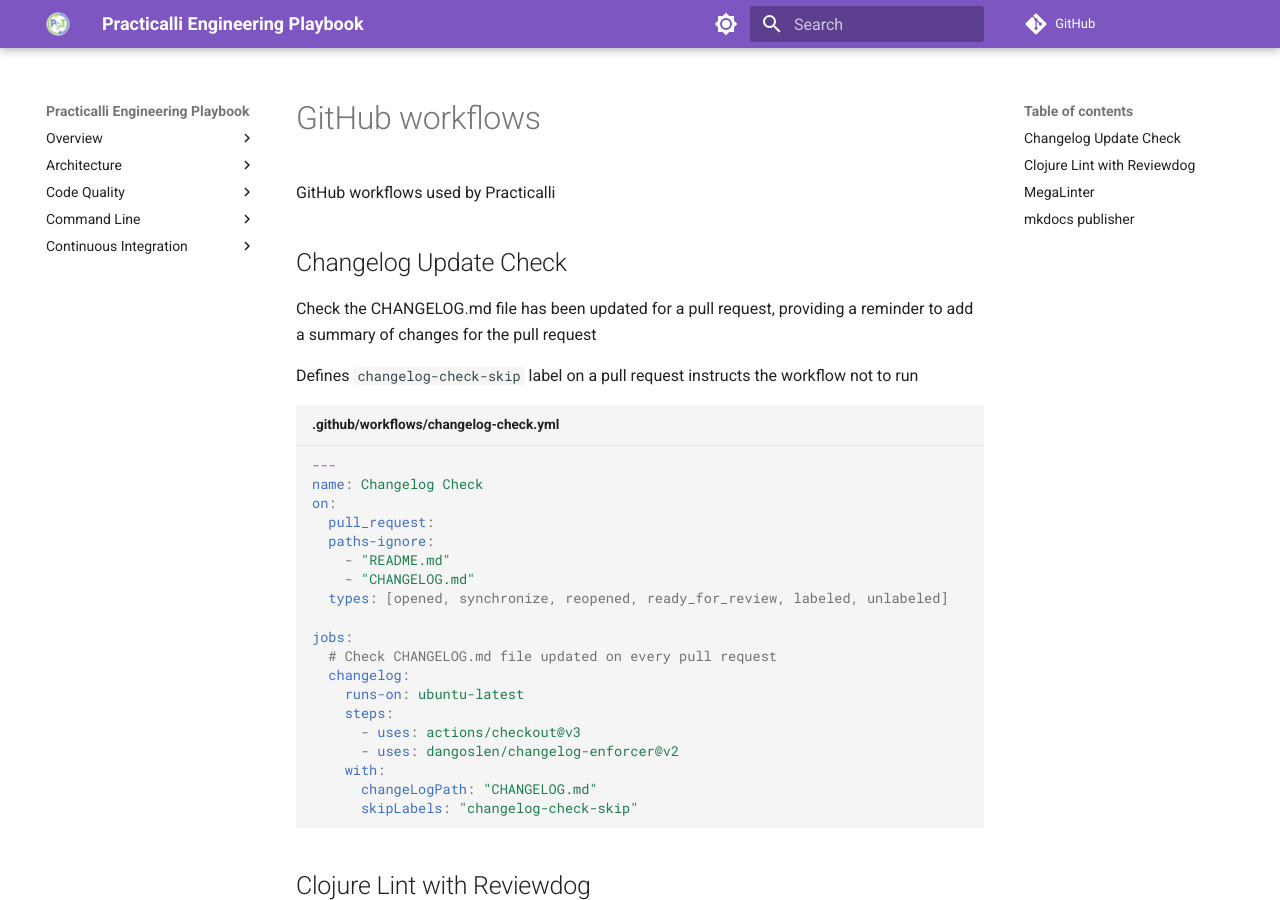
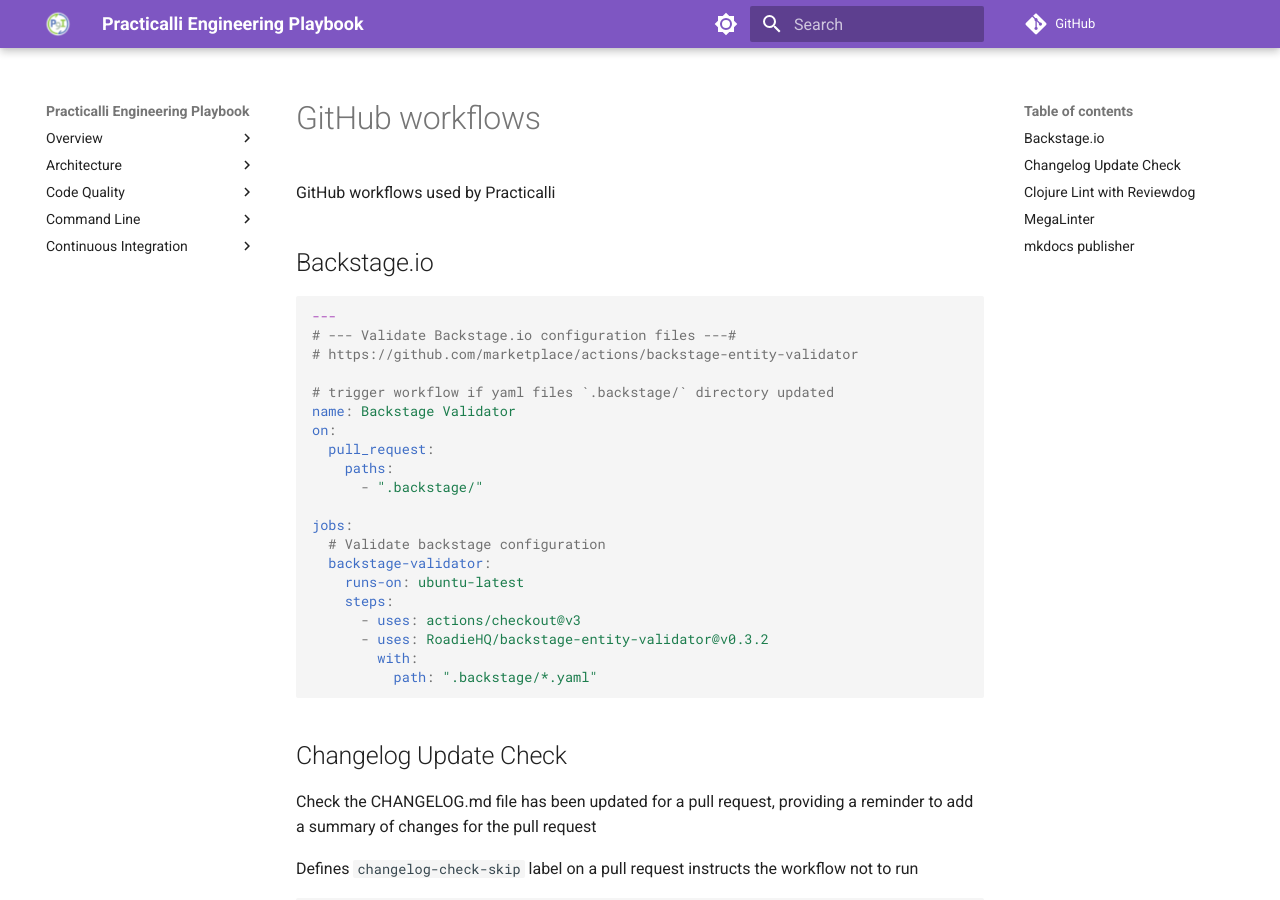
Before and after one commit to practicalli/engineering-playbook, an MkDocs documentation site: the page built from docs/continuous-integration/github-workflows.md, in a window 1280 px wide and 900 px high. Built offline with MkDocs 1.6.1 and Material for MkDocs 9.7.7, drawn with Linux system fonts in a browser that asks for light colours; comment, search, counter and statistics services are not loaded.

Commit message:
ci: github workflow - backstage.io configuration validator

````diff
--- a/docs/continuous-integration/github-workflows.md
+++ b/docs/continuous-integration/github-workflows.md
@@ -1,6 +1,32 @@
 # GitHub workflows
 
 GitHub workflows used by Practicalli
+
+## Backstage.io
+
+```yaml
+---
+# --- Validate Backstage.io configuration files ---#
+# https://github.com/marketplace/actions/backstage-entity-validator
+
+# trigger workflow if yaml files `.backstage/` directory updated
+name: Backstage Validator
+on:
+  pull_request:
+    paths:
+      - ".backstage/"
+
+jobs:
+  # Validate backstage configuration
+  backstage-validator:
+    runs-on: ubuntu-latest
+    steps:
+      - uses: actions/checkout@v3
+      - uses: RoadieHQ/backstage-entity-validator@v0.3.2
+        with:
+          path: ".backstage/*.yaml"
+```
+
 
 ## Changelog Update Check
 
````
